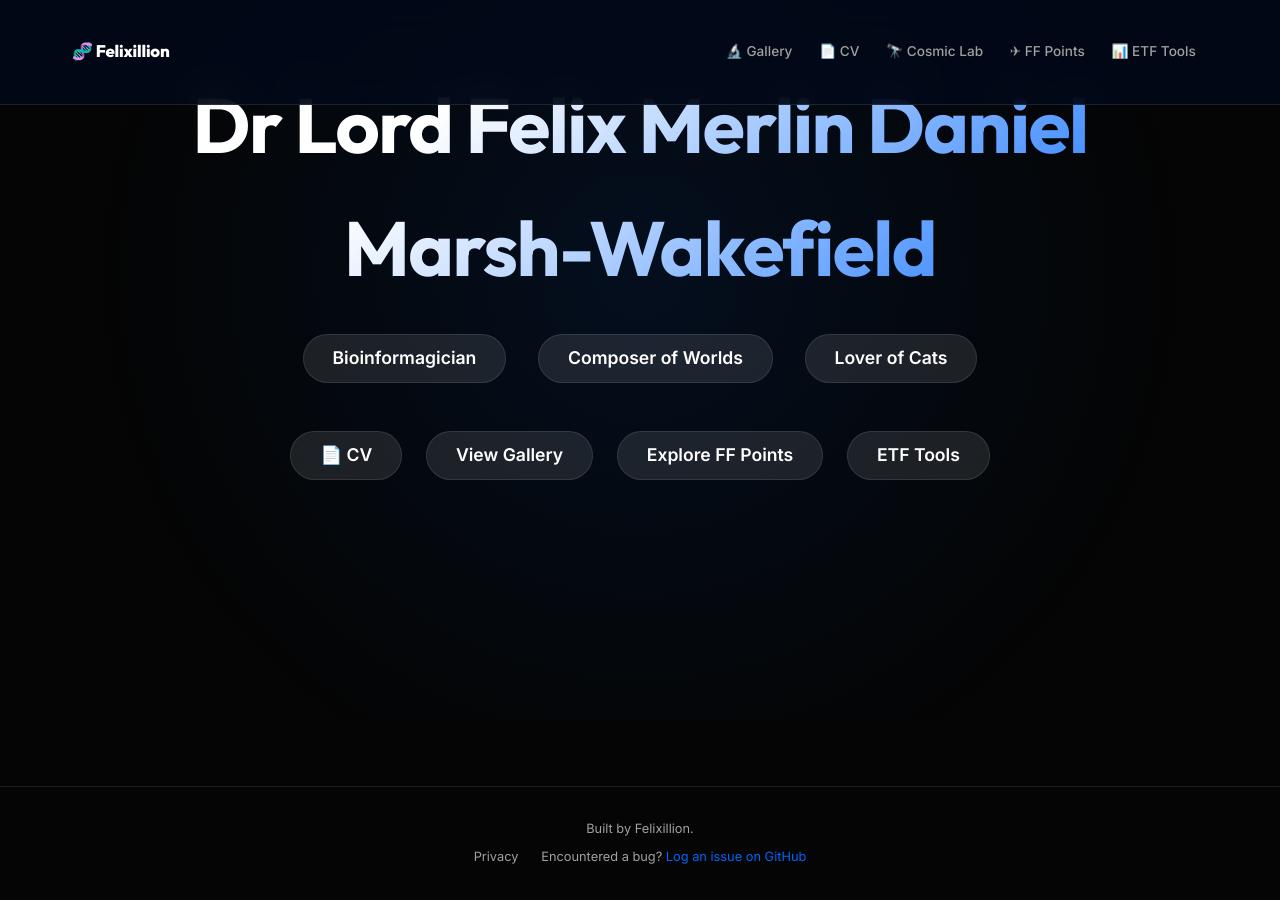
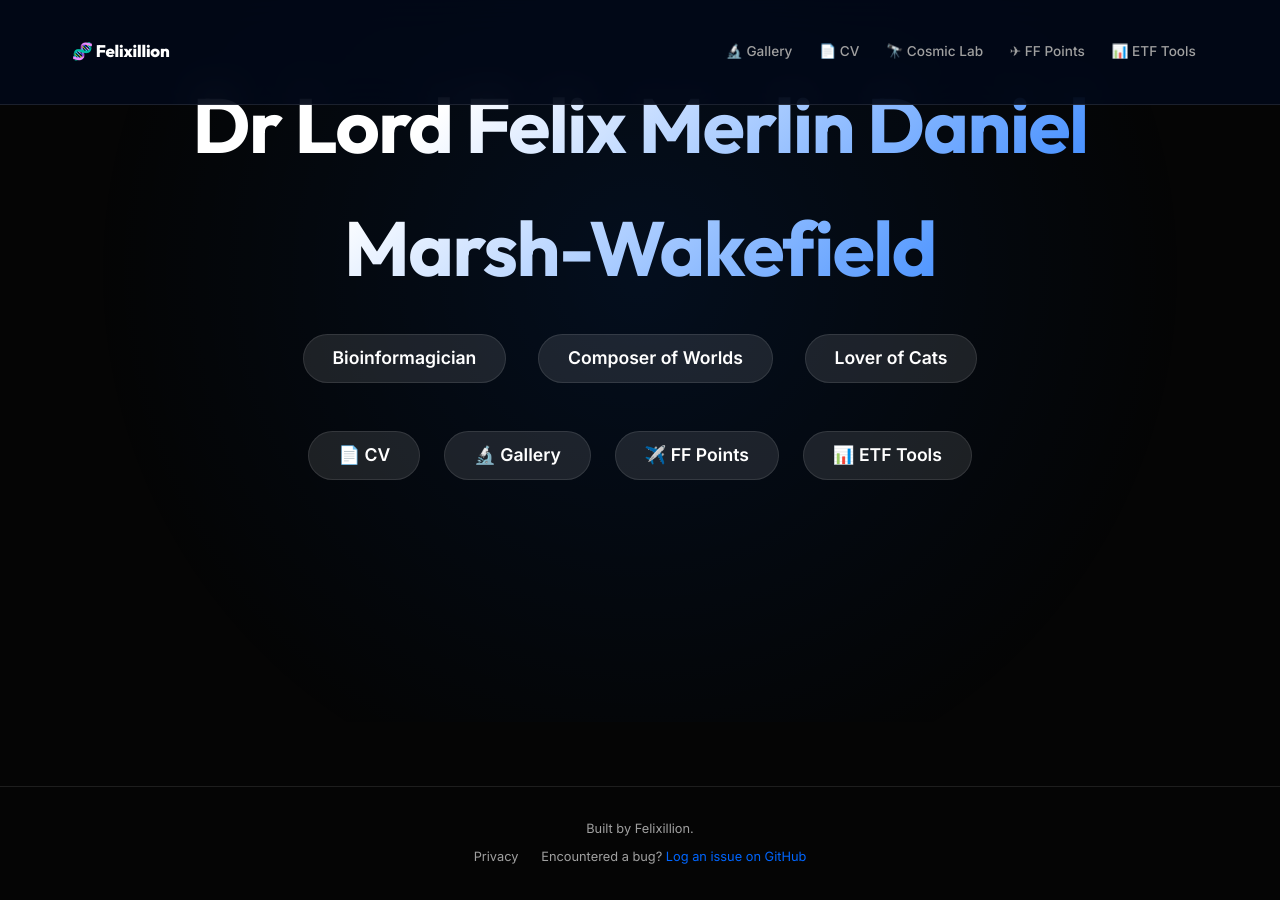
Before and after one commit to Felixillion/Felixillion.github.io, a Jekyll site: the page built from index.html, in a window 1280 px wide and 900 px high, scrolled down 178 px. Built offline with Jekyll 4.4.1, drawn with Linux system fonts in a browser that asks for light colours; some of the changed lines change nothing that is shown.

Commit message:
Updated homepage and horoscopes

```diff
--- a/assets/js/hero.js
+++ b/assets/js/hero.js
@@ -20,8 +20,7 @@
   function resize() {
     W = canvas.width  = window.innerWidth;
     H = canvas.height = window.innerHeight;
-    if (currentTheme === 'composer') initComposer();
-    if (currentTheme === 'cats')     initCats();
+    if (currentTheme) INITS[currentTheme]?.();
   }
   window.addEventListener('resize', resize);
   resize();
@@ -374,25 +373,242 @@
   }
 
   // ══════════════════════════════════════════════════════════════════════════
+  //  THEME 4 — CV  (warm academic: floating mathematical / Greek symbols)
+  // ══════════════════════════════════════════════════════════════════════════
+  const CV_SYMS = 'αβγδεζηθλμνξπρστυφψω∂∇∫∑∏ΔΣΩ∞≈≠±√∝∈∀∃⊂∪∩⊕∠∥⊥ℵℏℒℝ'.split('').filter(c=>c.trim());
+  let cvGlyphs = [], cvTime = 0;
+
+  function initCV() {
+    cvTime = 0;
+    cvGlyphs = Array.from({length:45}, () => ({
+      g: CV_SYMS[Math.floor(Math.random()*CV_SYMS.length)],
+      x: Math.random()*W, y: Math.random()*H,
+      sz: 11 + Math.random()*30,
+      vx: (Math.random()-.5)*.11, vy: (Math.random()-.5)*.09,
+      alpha: .05 + Math.random()*.22,
+      phase: Math.random()*Math.PI*2, pspd: .18+Math.random()*.35,
+      color: Math.random()<.55 ? '#e2b96e' : (Math.random()<.5 ? '#a78bfa' : '#94a3b8'),
+    }));
+  }
+
+  function stepCV() {
+    cvTime += .007;
+    ctx.fillStyle='rgba(10,5,2,0.22)'; ctx.fillRect(0,0,W,H);
+    // Warm amber radial
+    const rg=ctx.createRadialGradient(W*.5,H*.45,0,W*.5,H*.45,Math.min(W,H)*.55);
+    rg.addColorStop(0,'rgba(226,185,110,0.07)'); rg.addColorStop(1,'transparent');
+    ctx.fillStyle=rg; ctx.fillRect(0,0,W,H);
+    ctx.fontKerning='normal';
+    for(const g of cvGlyphs){
+      g.x+=g.vx; g.y+=g.vy;
+      if(g.x<-30)g.x=W+30; if(g.x>W+30)g.x=-30;
+      if(g.y<-30)g.y=H+30; if(g.y>H+30)g.y=-30;
+      const a=g.alpha+Math.sin(cvTime*g.pspd+g.phase)*.06;
+      ctx.globalAlpha=Math.max(.02,a); ctx.fillStyle=g.color;
+      ctx.font=`${g.sz}px Georgia,serif`;
+      ctx.fillText(g.g, g.x, g.y);
+    }
+    ctx.globalAlpha=1;
+  }
+
+  // ══════════════════════════════════════════════════════════════════════════
+  //  THEME 5 — Gallery  (IMC / spectral flow: vibrant fluorescent cell blobs)
+  // ══════════════════════════════════════════════════════════════════════════
+  const GAL_COLORS=['#ff00ff','#39ff14','#38bdf8','#ff4136','#fbbf24','#a78bfa','#00ffcc','#ff69b4'];
+  let galParts=[], galTime=0;
+
+  function initGallery() {
+    galTime=0; galParts=[];
+    const n=Math.min(72,Math.floor((W*H)/10000));
+    // Six loose fluorescent clusters — like an IMC image
+    const centres=Array.from({length:6},()=>({
+      x: W*.1+Math.random()*W*.8, y: H*.1+Math.random()*H*.8,
+      col: GAL_COLORS[Math.floor(Math.random()*GAL_COLORS.length)],
+    }));
+    for(let i=0;i<n;i++){
+      const c=centres[i%centres.length];
+      galParts.push({
+        x:c.x+(Math.random()-.5)*150, y:c.y+(Math.random()-.5)*100,
+        vx:(Math.random()-.5)*.18, vy:(Math.random()-.5)*.15,
+        r:Math.random()*5+2, color:c.col,
+        alpha:Math.random()*.55+.2,
+        phase:Math.random()*Math.PI*2,
+      });
+    }
+  }
+
+  function stepGallery() {
+    galTime+=.016;
+    ctx.fillStyle='rgba(2,2,12,0.26)'; ctx.fillRect(0,0,W,H);
+    for(const p of galParts){
+      p.x+=p.vx; p.y+=p.vy;
+      if(p.x<0)p.x=W; if(p.x>W)p.x=0;
+      if(p.y<0)p.y=H; if(p.y>H)p.y=0;
+      const pulse=.7+.3*Math.sin(galTime*2+p.phase);
+      const g=ctx.createRadialGradient(p.x,p.y,0,p.x,p.y,p.r*7);
+      g.addColorStop(0,p.color); g.addColorStop(.35,p.color+'66'); g.addColorStop(1,'transparent');
+      ctx.globalAlpha=p.alpha*pulse; ctx.fillStyle=g;
+      ctx.beginPath(); ctx.arc(p.x,p.y,p.r*7,0,Math.PI*2); ctx.fill();
+      // Bright core
+      ctx.globalAlpha=p.alpha*pulse*.8;
+      ctx.beginPath(); ctx.arc(p.x,p.y,p.r,0,Math.PI*2);
+      ctx.fillStyle=p.color; ctx.fill();
+    }
+    ctx.globalAlpha=1;
+  }
+
+  // ══════════════════════════════════════════════════════════════════════════
+  //  THEME 6 — FF Points  (flight: star field + airplane contrails)
+  // ══════════════════════════════════════════════════════════════════════════
+  let ffStars=[], ffPlanes=[], ffTime=0;
+
+  function initFF() {
+    ffTime=0;
+    ffStars=Array.from({length:130},()=>({
+      x:Math.random()*W, y:Math.random()*H,
+      r:Math.random()*1.4+.2,
+      alpha:Math.random()*.55+.1,
+      ph:Math.random()*Math.PI*2, sp:.25+Math.random()*.7,
+    }));
+    ffPlanes=Array.from({length:4},()=>({
+      x:-60+Math.random()*W, y:.1*H+Math.random()*.8*H,
+      ang:(Math.random()-.5)*.25,
+      spd:.55+Math.random()*.5,
+      trail:[],
+      col:Math.random()<.5?'#38bdf8':'#ffffff',
+    }));
+  }
+
+  function stepFF() {
+    ffTime+=.01;
+    ctx.fillStyle='rgba(2,4,18,0.22)'; ctx.fillRect(0,0,W,H);
+    // Subtle blue tint from below
+    const bg=ctx.createLinearGradient(0,H*.6,0,H);
+    bg.addColorStop(0,'transparent'); bg.addColorStop(1,'rgba(30,58,120,0.12)');
+    ctx.fillStyle=bg; ctx.fillRect(0,0,W,H);
+
+    for(const s of ffStars){
+      const a=s.alpha*(.6+.4*Math.sin(ffTime*s.sp+s.ph));
+      ctx.globalAlpha=a; ctx.fillStyle='#e2e8f0';
+      ctx.beginPath(); ctx.arc(s.x,s.y,s.r,0,Math.PI*2); ctx.fill();
+    }
+
+    for(const p of ffPlanes){
+      p.x+=Math.cos(p.ang)*p.spd; p.y+=Math.sin(p.ang)*p.spd*.4;
+      if(p.x>W+60){p.x=-60; p.y=.1*H+Math.random()*.8*H; p.trail=[];}
+      p.trail.push({x:p.x,y:p.y});
+      if(p.trail.length>90)p.trail.shift();
+      // Contrail
+      ctx.setLineDash([5,5]);
+      for(let i=1;i<p.trail.length;i++){
+        const f=i/p.trail.length;
+        ctx.globalAlpha=f*.28; ctx.strokeStyle=p.col;
+        ctx.lineWidth=Math.max(.3,1.8-f*1.4);
+        ctx.beginPath(); ctx.moveTo(p.trail[i-1].x,p.trail[i-1].y);
+        ctx.lineTo(p.trail[i].x,p.trail[i].y); ctx.stroke();
+      }
+      ctx.setLineDash([]);
+      // Plane body (small delta wing silhouette)
+      ctx.globalAlpha=.88; ctx.fillStyle=p.col;
+      ctx.save(); ctx.translate(p.x,p.y); ctx.rotate(p.ang);
+      ctx.beginPath(); ctx.moveTo(10,0); ctx.lineTo(-6,-4); ctx.lineTo(-3,0); ctx.lineTo(-6,4); ctx.closePath();
+      ctx.fill(); ctx.restore();
+    }
+    ctx.globalAlpha=1;
+  }
+
+  // ══════════════════════════════════════════════════════════════════════════
+  //  THEME 7 — ETF Tools  (finance: animated candlestick bars + green glow)
+  // ══════════════════════════════════════════════════════════════════════════
+  let etfBars=[], etfDots=[], etfTime=0;
+
+  function initETF() {
+    etfTime=0;
+    const n=Math.max(12, Math.floor(W/24));
+    etfBars=Array.from({length:n},(_, i)=>{
+      const h=40+Math.random()*H*.38;
+      return {
+        x:(i+.5)*(W/n), h, th:40+Math.random()*H*.38,
+        spd:.012+Math.random()*.018,
+        col:Math.random()<.68?'#39ff14':'#ef4444',
+      };
+    });
+    etfDots=Array.from({length:35},()=>({
+      x:Math.random()*W, y:H*.7+Math.random()*H*.3,
+      vy:-.25-.35*Math.random(),
+      alpha:Math.random()*.45+.1,
+      life:Math.random(), decay:.002+Math.random()*.004,
+    }));
+  }
+
+  function stepETF() {
+    etfTime+=.013;
+    ctx.fillStyle='rgba(2,10,3,0.24)'; ctx.fillRect(0,0,W,H);
+    // Subtle green radial glow
+    const rg=ctx.createRadialGradient(W*.5,H,0,W*.5,H,H);
+    rg.addColorStop(0,'rgba(57,255,20,0.06)'); rg.addColorStop(.6,'transparent');
+    ctx.fillStyle=rg; ctx.fillRect(0,0,W,H);
+
+    const bw=Math.max(6,(W/etfBars.length)*.62);
+    for(const b of etfBars){
+      b.h+=(b.th-b.h)*b.spd;
+      if(Math.abs(b.h-b.th)<1){b.th=40+Math.random()*H*.42; b.col=b.th>b.h?'#39ff14':'#ef4444';}
+      const by=H-b.h;
+      ctx.globalAlpha=.18; ctx.fillStyle=b.col;
+      ctx.fillRect(b.x-bw/2,by,bw,b.h);
+      // Candle top
+      ctx.globalAlpha=.55; ctx.fillRect(b.x-bw/2,by,bw,2);
+      // Wick
+      ctx.globalAlpha=.25; ctx.strokeStyle=b.col; ctx.lineWidth=1;
+      ctx.beginPath(); ctx.moveTo(b.x,by-8); ctx.lineTo(b.x,by); ctx.stroke();
+    }
+
+    // Rising particles
+    for(const d of etfDots){
+      d.y+=d.vy; d.life-=d.decay;
+      if(d.life<=0){d.y=H; d.x=Math.random()*W; d.life=.7+Math.random()*.5;}
+      ctx.globalAlpha=d.life*d.alpha; ctx.fillStyle='#39ff14';
+      ctx.beginPath(); ctx.arc(d.x,d.y,1.3,0,Math.PI*2); ctx.fill();
+    }
+    ctx.globalAlpha=1;
+  }
+
+  // ══════════════════════════════════════════════════════════════════════════
   //  Loop + theme switching
   // ══════════════════════════════════════════════════════════════════════════
-  const STEPS={bio:stepBio,composer:stepComposer,cats:stepCats};
-  const INITS={bio:initBio,composer:initComposer,cats:initCats};
+  const STEPS={bio:stepBio,composer:stepComposer,cats:stepCats,cv:stepCV,gallery:stepGallery,ff:stepFF,etf:stepETF};
+  const INITS={bio:initBio,composer:initComposer,cats:initCats,cv:initCV,gallery:initGallery,ff:initFF,etf:initETF};
 
   function loop() { if(currentTheme) STEPS[currentTheme]?.(); requestAnimationFrame(loop); }
 
   function activateTheme(t) {
-    if (t===currentTheme) return;
-    currentTheme=t; ctx.clearRect(0,0,W,H); INITS[t]?.(); show();
+    if (t === currentTheme) { show(); return; } // same theme — re-show without re-init
+    currentTheme = t;
+    ctx.clearRect(0, 0, W, H);
+    INITS[t]?.();
+    show();
   }
 
   document.querySelectorAll('[data-hero]').forEach(el=>{
     const t=el.dataset.hero;
     el.addEventListener('mouseenter',()=>activateTheme(t));
     el.addEventListener('mouseleave',()=>hide());
-    el.addEventListener('touchstart',()=>activateTheme(t),{passive:true});
-    el.addEventListener('touchend',  ()=>hide(),           {passive:true});
+
+    if(el.tagName==='A'){
+      // Nav links: show animation on touchstart; page navigates on touchend naturally
+      el.addEventListener('touchstart',()=>activateTheme(t),{passive:true});
+    } else {
+      // Identity spans: tap to toggle — tap same span again to hide, tap elsewhere hides too
+      el.addEventListener('touchstart',e=>{
+        e.stopPropagation();
+        if(currentTheme===t && backdrop.style.opacity==='1'){ hide(); }
+        else { activateTheme(t); }
+      },{passive:true});
+    }
   });
+
+  // Tap on anything that isn't a data-hero element collapses the backdrop on mobile
+  document.addEventListener('touchstart',()=>hide(),{passive:true});
 
   loop();
 })();
--- a/index.html
+++ b/index.html
@@ -3,7 +3,6 @@
 title: Dr Lord Felix Merlin Daniel Marsh-Wakefield | Portfolio
 description: "Bioinformagician and computational researcher specialising in spatial biology and multi-omics. Exploring ETF investing, travel hacking, and cosmic curiosity."
 footer_scripts: assets/js/hero.js
-head_scripts: '<script type="module" src="assets/js/home_interactions.js"></script>'
 ---
 
 <!-- Full-viewport animated backdrop (populated by hero.js on subheading hover) -->
@@ -23,10 +22,10 @@
       <span class="subheading" data-hero="cats"     style="cursor:default;">Lover of Cats</span>
     </div>
     <div style="margin-top:3rem;display:flex;justify-content:center;gap:1.5rem;flex-wrap:wrap;">
-      <a href="{{ '/cv.html' | relative_url }}"              class="subheading" style="text-decoration:none;">📄 CV</a>
-      <a href="{{ '/gallery.html' | relative_url }}"         class="subheading" style="text-decoration:none;">View Gallery</a>
-      <a href="{{ '/frequent-flyer.html' | relative_url }}"  class="subheading" style="text-decoration:none;">Explore FF Points</a>
-      <a href="{{ '/etf-tools.html' | relative_url }}"       class="subheading" style="text-decoration:none;">ETF Tools</a>
+      <a href="{{ '/cv.html' | relative_url }}"              class="subheading" data-hero="cv"      style="text-decoration:none;">📄 CV</a>
+      <a href="{{ '/gallery.html' | relative_url }}"         class="subheading" data-hero="gallery" style="text-decoration:none;">🔬 Gallery</a>
+      <a href="{{ '/frequent-flyer.html' | relative_url }}"  class="subheading" data-hero="ff"      style="text-decoration:none;">✈️ FF Points</a>
+      <a href="{{ '/etf-tools.html' | relative_url }}"       class="subheading" data-hero="etf"     style="text-decoration:none;">📊 ETF Tools</a>
     </div>
   </div>
 </section>
```
Also changed, not shown: .github/workflows/scripts/generate_astrology_data.js, 1 other file.
